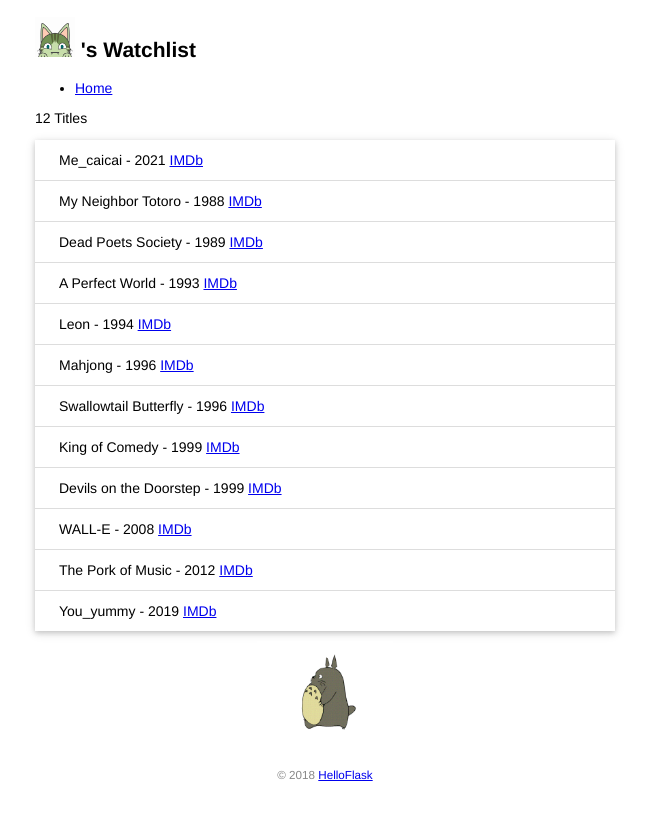
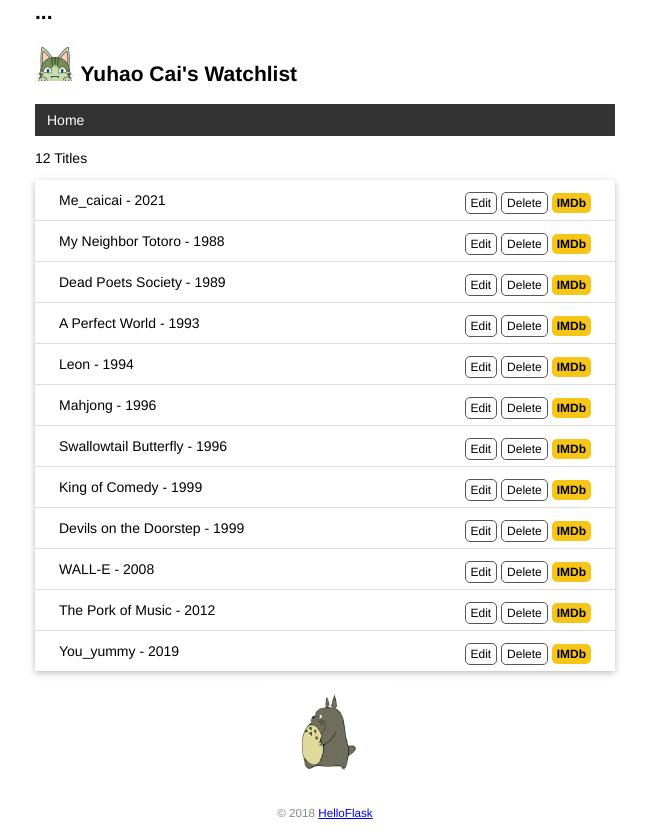
Before and after one commit to Rhylan2333/watchlist, a Flask app: template templates/index.html in a window 1280 px wide. Shown: the whole page, without its empty margins (315-964 px from the left). Before the commit the page ends 781 px from the top, so only its background shows below. Run offline with Flask 2, Linux system fonts and the light colour scheme; the template is opened without the code that fills it: values that come from a table or form of the project are taken from there, others are empty; data comes from the database, SQL or seed files in the repository; both versions use the stored data as it was after the commit.

Commit message:
Create, edit and delete item by form

```diff
--- a/app.py
+++ b/app.py
@@ -2,8 +2,10 @@
 import os
 import sys
 
-from flask import Flask
+from flask import Flask, render_template
 from flask_sqlalchemy import SQLAlchemy  # 导入扩展类
+# 创建电影条目
+from flask import request, redirect, flash
 
 # 设置数据库 URI
 WIN = sys.platform.startswith('win')
@@ -13,17 +15,45 @@ else:  # 否则使用四个斜线
     prefix = 'sqlite:////'
 
 app = Flask(__name__)
+# 设置签名所需的密钥
+app.config['SECRET_KEY'] = 'dev'  # 等同于 app.secret_key = 'dev'，不应该明文写在代码里
 app.config['SQLALCHEMY_DATABASE_URI'] = prefix + os.path.join(app.root_path, 'data.db')
 app.config['SQLALCHEMY_TRACK_MODIFICATIONS'] = False  # 关闭对模型修改的监控
 # 在扩展类实例化前加载配置
 db = SQLAlchemy(app)  # 初始化扩展，传入程序实例 app
 
+# 模板上下文处理函数
+@app.context_processor
+def inject_user():  # 函数名可以随意修改
+    user = User.query.first()
+    return dict(user=user)  # 需要返回字典，等同于 return {'user': user}
+
+# 404 错误处理函数
+@app.errorhandler(404)  # 传入要处理的错误代码
+def page_not_found(e):  # 接受异常对象作为参数
+    return render_template('404.html'), 404  # 返回模板和状态码
+
 # 在主页视图读取数据库记录
-@app.route('/')
+@app.route('/', methods=['GET', 'POST'])
 def index():
-    user = User.query.first()  # 读取用户记录
+#    user = User.query.first()  # 读取用户记录
+    if request.method == 'POST':  # 判断是否是 POST 请求
+        # 获取表单数据
+        title = request.form.get('title')  # 传入表单对应输入字段的 name 值
+        year = request.form.get('year')
+        # 验证数据
+        if not title or not year or len(year) > 4 or len(title) > 60:
+            flash('Invalid input.')  # 显示错误提示
+            return redirect(url_for('index'))  # 重定向回主页
+        # 保存表单数据到数据库
+        movie = Movie(title=title, year=year)  # 创建记录
+        db.session.add(movie)  # 添加到数据库会话
+        db.session.commit()  # 提交数据库会话
+        flash('Item created.')  # 显示成功创建的提示
+        return redirect(url_for('index'))  # 重定向回主页
+
     movies = Movie.query.all()  # 读取所有电影记录
-    return render_template('index.html', user=user, movies=movies)
+    return render_template('index.html', movies=movies)
 @app.route('/index') # 修改 URL 规则，之绑定多个URL
 @app.route('/home') # 修改 URL 规则，之绑定多个URL
 def hello():
@@ -103,3 +133,33 @@ def forge():
 
     db.session.commit()
     click.echo('Done.')
+
+# 编辑电影条目
+@app.route('/movie/edit/<int:movie_id>', methods=['GET', 'POST'])
+def edit(movie_id):
+    movie = Movie.query.get_or_404(movie_id)
+
+    if request.method == 'POST':  # 处理编辑表单的提交请求
+        title = request.form['title']
+        year = request.form['year']
+
+        if not title or not year or len(year) > 4 or len(title) > 60:
+            flash('Invalid input.')
+            return redirect(url_for('edit', movie_id=movie_id))  # 重定向回对应的编辑页面
+
+        movie.title = title  # 更新标题
+        movie.year = year  # 更新年份
+        db.session.commit()  # 提交数据库会话
+        flash('Item updated.')
+        return redirect(url_for('index'))  # 重定向回主页
+
+    return render_template('edit.html', movie=movie)  # 传入被编辑的电影记录
+
+# 删除电影条目
+@app.route('/movie/delete/<int:movie_id>', methods=['POST'])  # 限定只接受 POST 请求
+def delete(movie_id):
+    movie = Movie.query.get_or_404(movie_id)  # 获取电影记录
+    db.session.delete(movie)  # 删除对应的记录
+    db.session.commit()  # 提交数据库会话
+    flash('Item deleted.')
+    return redirect(url_for('index'))  # 重定向回主页
--- a/static/style.css
+++ b/static/style.css
@@ -46,3 +46,86 @@ footer {
     margin: 0 auto;
     height: 100px;
 }
+nav ul {
+    list-style-type: none;
+    margin: 0;
+    padding: 0;
+    overflow: hidden;
+    background-color: #333;
+}
+
+nav li {
+    float: left;
+}
+
+nav li a {
+    display: block;
+    color: white;
+    text-align: center;
+    padding: 8px 12px;
+    text-decoration: none;
+}
+
+nav li a:hover {
+    background-color: #111;
+}
+
+.float-right {
+    float: right;
+}
+
+.imdb {
+    font-size: 12px;
+    font-weight: bold;
+    color: black;
+    text-decoration: none;
+    background: #F5C518;
+    border-radius: 5px;
+    padding: 3px 5px;
+}
+
+/* 覆盖某些浏览器对 input 元素定义的字体 */
+input[type=submit] {
+    font-family: inherit;
+}
+
+input[type=text] {
+    border: 1px solid #ddd;
+}
+
+input[name=year] {
+    width: 50px;
+}
+
+.btn {
+    font-size: 12px;
+    padding: 3px 5px;
+    text-decoration: none;
+    cursor: pointer;
+    background-color: white;
+    color: black;
+    border: 1px solid #555555;
+    border-radius: 5px;
+}
+
+.btn:hover {
+    text-decoration: none;
+    background-color: black;
+    color: white;
+    border: 1px solid black;
+}
+
+.alert {
+    position: relative;
+    padding: 7px;
+    margin: 7px 0;
+    border: 1px solid transparent;
+    color: #004085;
+    background-color: #cce5ff;
+    border-color: #b8daff;
+    border-radius: 5px;
+}
+
+.inline-form {
+    display: inline;
+}
--- a/templates/base.html
+++ b/templates/base.html
@@ -1,3 +1,9 @@
+<!-- 插入到页面标题上方 -->
+{% for message in get_flashed_messages() %}
+    <div class="alert">{{ message }}</div>
+{% endfor %}
+<h2>...</h2>
+
 <!DOCTYPE html>
 <html lang="en">
 <head>
--- a/templates/index.html
+++ b/templates/index.html
@@ -6,6 +6,10 @@
     {% for movie in movies %}
     <li>{{ movie.title }} - {{ movie.year }}
         <span class="float-right">
+            <a class="btn" href="{{ url_for('edit', movie_id=movie.id) }}">Edit</a>
+            <form class="inline-form" method="post" action="{{ url_for('delete', movie_id=movie.id) }}">
+                <input class="btn" type="submit" name="delete" value="Delete" onclick="return confirm('Are you sure?')">
+            </form>
             <a class="imdb" href="https://www.imdb.com/find?q={{ movie.title }}" target="_blank" title="Find this movie on IMDb">IMDb</a>
         </span>
     </li>
@@ -13,3 +17,10 @@
 </ul>
 <img alt="Walking Totoro" class="totoro" src="{{ url_for('static', filename='images/totoro.gif') }}" title="to~to~ro~">
 {% endblock %}
+
+<p>{{ movies|length }} Titles</p>
+<form method="post">
+    Name <input type="text" name="title" autocomplete="off" required>
+    Year <input type="text" name="year" autocomplete="off" required>
+    <input class="btn" type="submit" name="submit" value="Add">
+</form>
```
Also changed, not shown: templates/edit.html (added, +10 -0 lines), data.db.
